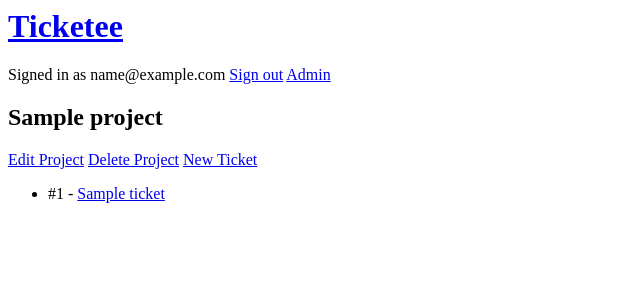
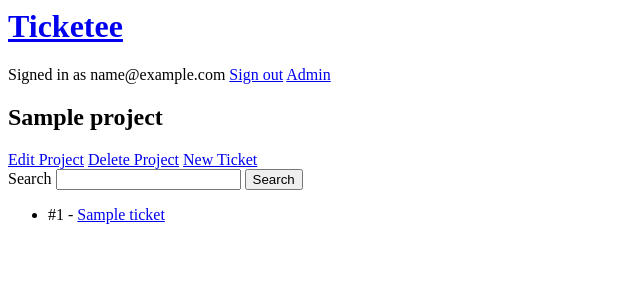
Before and after one commit to ltrisolini/ticketee, a Rails app: page /projects/1 in a window 1280 px wide. Shown: the top 300 px of the page, without its empty margins (0-640 px from the left). Run offline with Rails 7, Linux system fonts and the light colour scheme; a user stored in the database is signed in; tables that the repository leaves empty hold one stand-in row (values such as "Sample post"); style sheets or scripts are compiled from the project's sources; parts of the project's set-up code (start-up, migrations or seed data) failed here and were passed over; some libraries are stand-ins or nearby versions.

Commit message:
"Added label-based searching for tags using Searcher"

```diff
--- a/app/controllers/projects_controller.rb
+++ b/app/controllers/projects_controller.rb
@@ -42,7 +42,8 @@ class ProjectsController < ApplicationController
 		redirect_to projects_path
 	end
 	def show
-	@project = Project.for(current_user).find(params[:id])
+		@tickets = @project.tickets
+
 	end
 	private
 		def find_project
--- a/app/controllers/tickets_controller.rb
+++ b/app/controllers/tickets_controller.rb
@@ -54,8 +54,8 @@ class TicketsController < ApplicationController
   end
 
   def search
-    @tickets = @project.tickets.search(params[:search])
-    render "projects/show"
+	@tickets = @project.tickets.search(params[:search])
+	render "projects/show"
   end
 
 
--- a/app/models/ticket.rb
+++ b/app/models/ticket.rb
@@ -1,4 +1,7 @@
 class Ticket < ActiveRecord::Base
+	searcher do
+		label :tag, :from => :tags, :field => :name
+	end
   belongs_to :project
   belongs_to :user
   belongs_to :state
--- a/app/views/projects/show.html.erb
+++ b/app/views/projects/show.html.erb
@@ -9,8 +9,15 @@
 	<%= link_to "New Ticket", new_project_ticket_path(@project) %>
 <% end %>
 
+<%= form_tag search_project_tickets_path(@project),
+             :method => :get do %>
+  <%= label_tag "search" %>
+  <%= text_field_tag "search", params[:search] %>
+  <%= submit_tag "Search" %>
+<% end %>
+
 <ul id='tickets'>
-	<% @project.tickets.each do |ticket| %>
+	<% @tickets.each do |ticket| %>
 	<li>
 		<%= render ticket.state if ticket.state %>
 		#<%= ticket.id %> - <%= link_to ticket.title, [@project, ticket] %>
```
Also changed, not shown: Gemfile, Gemfile.lock, db/test.sqlite3, 2 other files.
